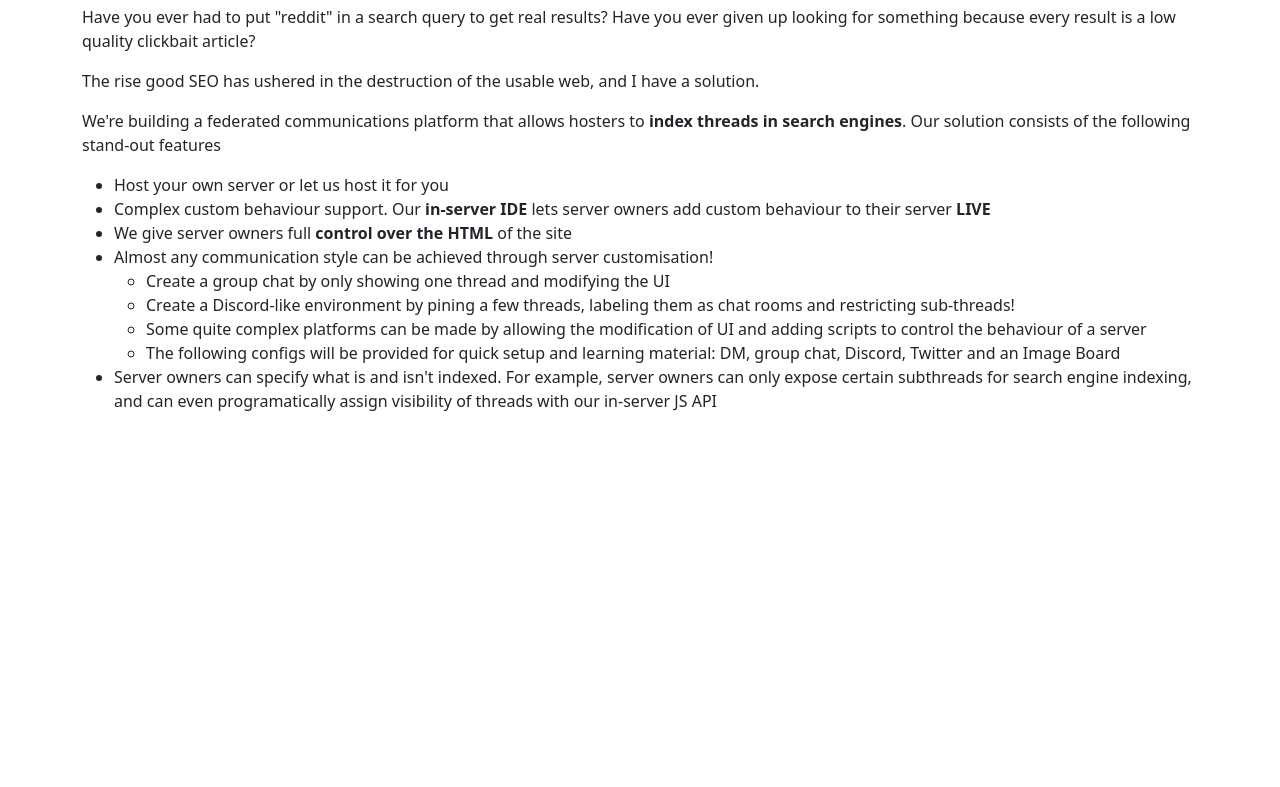
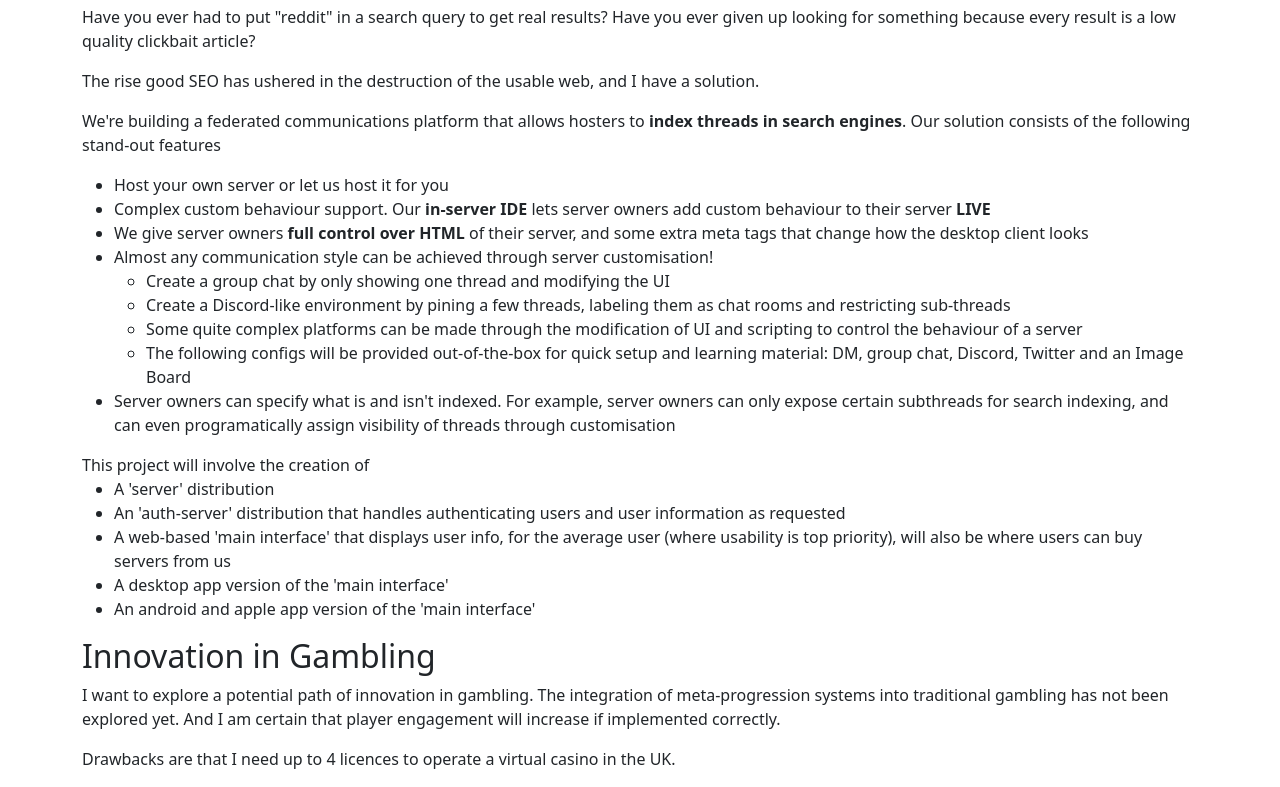
Before and after one commit to Woukie/lucaseldon.com, a website: page projects/index.html in a window 1280 px wide. Shown: the part 568-1355 px from the top of the page. Before the commit the page ends 997 px from the top, so only its background shows below. Drawn offline with nearby package versions, Linux system fonts and the light colour scheme; files that its build step writes are made by us from their sources.

Commit message:
Added another potential project

```diff
--- a/projects/index.html
+++ b/projects/index.html
@@ -52,20 +52,29 @@
     <ul>
       <li>Host your own server or let us host it for you</li>
       <li>Complex custom behaviour support. Our <b>in-server IDE</b> lets server owners add custom behaviour to their server <b>LIVE</b></li>
-      <li>We give server owners full <b>control over the HTML</b> of the site</li>
+      <li>We give server owners <b>full control over HTML</b> of their server, and some extra meta tags that change how the desktop client looks</li>
       <li>
         Almost any communication style can be achieved through server customisation!
         <ul>
           <li>Create a group chat by only showing one thread and modifying the UI</li>
-          <li>Create a Discord-like environment by pining a few threads, labeling them as chat rooms and restricting sub-threads!</li>
-          <li>Some quite complex platforms can be made by allowing the modification of UI and adding scripts to control the behaviour of a server</li>
-          <li>The following configs will be provided for quick setup and learning material: DM, group chat, Discord, Twitter and an Image Board</li>
+          <li>Create a Discord-like environment by pining a few threads, labeling them as chat rooms and restricting sub-threads</li>
+          <li>Some quite complex platforms can be made through the modification of UI and scripting to control the behaviour of a server</li>
+          <li>The following configs will be provided out-of-the-box for quick setup and learning material: DM, group chat, Discord, Twitter and an Image Board</li>
         </ul>
       </li>
-      <li>
-        Server owners can specify what is and isn't indexed. For example, server owners can only expose certain subthreads for search engine indexing, and can even programatically assign visibility of threads with our in-server JS API
-      </li>
+      <li>Server owners can specify what is and isn't indexed. For example, server owners can only expose certain subthreads for search indexing, and can even programatically assign visibility of threads through customisation</li>
     </ul>
+    This project will involve the creation of
+    <ul>
+      <li>A 'server' distribution</li>
+      <li>An 'auth-server' distribution that handles authenticating users and user information as requested</li>
+      <li>A web-based 'main interface' that displays user info, for the average user (where usability is top priority), will also be where users can buy servers from us</li>
+      <li>A desktop app version of the 'main interface'</li>
+      <li>An android and apple app version of the 'main interface'</li>
+    </ul>
+    <h2>Innovation in Gambling</h2>
+    <p>I want to explore a potential path of innovation in gambling. The integration of meta-progression systems into traditional gambling has not been explored yet. And I am certain that player engagement will increase if implemented correctly.</p>
+    <p>Drawbacks are that I need up to 4 licences to operate a virtual casino in the UK.</p>
   </div>
 
   <script src="/node_modules/bootstrap/dist/js/bootstrap.bundle.min.js"></script>
```
